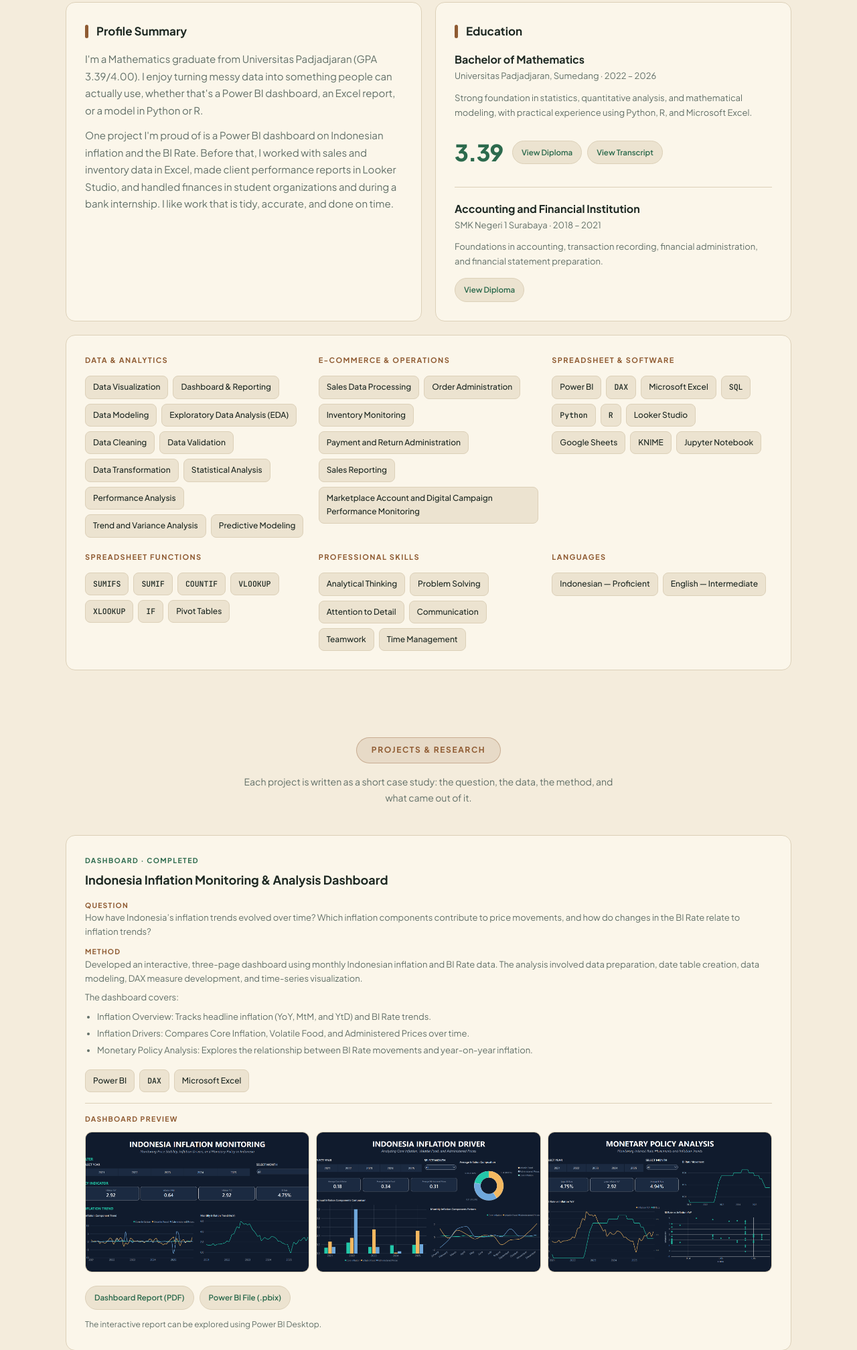
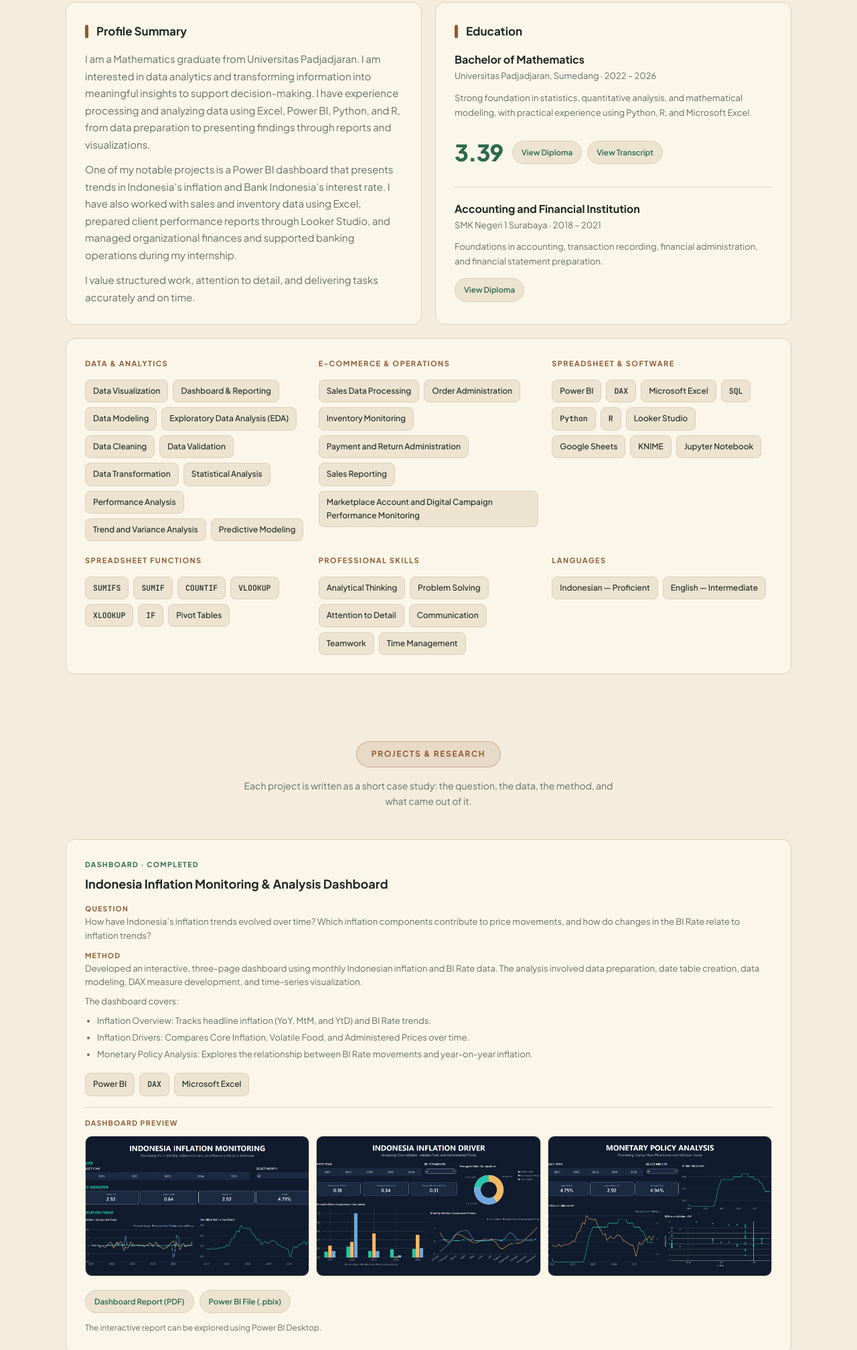
Before and after one commit to natasyapradini/portfolio, a plain HTML site: page index.htm in a window 1280 px wide. Shown: the part 980-2996 px from the top of the page at 67% size. Drawn offline with Linux system fonts and the light colour scheme.

Commit message:
Update index.htm

```diff
--- a/index.htm
+++ b/index.htm
@@ -248,8 +248,9 @@ footer .wrap{display:flex;justify-content:space-between;gap:16px;flex-wrap:wrap}
   <div class="two-col reveal">
     <div class="card">
       <div class="card-title" data-i18n="profile_title">Profile Summary</div>
-      <p data-i18n="profile_1">I'm a Mathematics graduate from Universitas Padjadjaran (GPA 3.39/4.00). I enjoy turning messy data into something people can actually use, whether that's a Power BI dashboard, an Excel report, or a model in Python or R.</p>
-      <p data-i18n="profile_2">One project I'm proud of is a Power BI dashboard on Indonesian inflation and the BI Rate. Before that, I worked with sales and inventory data in Excel, made client performance reports in Looker Studio, and handled finances in student organizations and during a bank internship. I like work that is tidy, accurate, and done on time.</p>
+      <p data-i18n="profile_1">I am a Mathematics graduate from Universitas Padjadjaran. I am interested in data analytics and transforming information into meaningful insights to support decision-making. I have experience processing and analyzing data using Excel, Power BI, Python, and R, from data preparation to presenting findings through reports and visualizations.</p>
+      <p data-i18n="profile_2">One of my notable projects is a Power BI dashboard that presents trends in Indonesia’s inflation and Bank Indonesia’s interest rate. I have also worked with sales and inventory data using Excel, prepared client performance reports through Looker Studio, and managed organizational finances and supported banking operations during my internship.</p>
+      <p data-i18n="profile_3">I value structured work, attention to detail, and delivering tasks accurately and on time.</p>
     </div>
     <div class="card">
       <div class="card-title" data-i18n="edu_title">Education</div>
@@ -568,8 +569,9 @@ const T = { id: {
   btn_contact:"Hubungi Saya",btn_projects:"Lihat Proyek",
   stat1:"Hak cipta terdaftar (HKI)",stat2:"Publikasi ilmiah",stat3:"Dashboard Power BI (3 halaman)",
   about_pill:"Tentang Saya",profile_title:"Ringkasan Profil",
-  profile_1:"Saya lulusan Matematika Universitas Padjadjaran (IPK 3,39/4,00). Saya suka mengubah data yang berantakan jadi sesuatu yang berguna, entah itu dashboard Power BI, laporan Excel, atau model di Python dan R.",
-  profile_2:"Salah satu proyek yang saya banggakan adalah dashboard Power BI tentang inflasi Indonesia dan BI Rate. Sebelumnya saya biasa mengolah data penjualan dan stok di Excel, membuat laporan performa klien di Looker Studio, dan mengurus keuangan di organisasi kampus serta saat magang di bank. Saya suka kerja yang rapi, akurat, dan selesai tepat waktu.",
+  profile_1:"Saya merupakan lulusan S1 Matematika Universitas Padjadjaran. Saya memiliki ketertarikan pada bidang analisis data dan pengolahan informasi untuk mendukung pengambilan keputusan. Saya terbiasa mengolah dan menganalisis data menggunakan Excel, Power BI, Python, dan R, mulai dari proses pengolahan data hingga penyajian hasil analisis dalam bentuk laporan dan visualisasi.",
+  profile_2:"Salah satu proyek yang pernah saya kerjakan adalah dashboard Power BI yang menyajikan perkembangan inflasi Indonesia dan BI Rate. Selain itu, saya memiliki pengalaman mengolah data penjualan dan persediaan menggunakan Excel, menyusun laporan performa klien melalui Looker Studio, serta mengelola keuangan organisasi dan mendukung kegiatan operasional selama magang di perbankan.",
+  profile_3:"Saya terbiasa bekerja secara terstruktur, teliti, dan bertanggung jawab dalam menyelesaikan pekerjaan sesuai tenggat waktu.",
   edu_title:"Pendidikan",edu_name:"Sarjana Matematika",skl:"Lihat Ijazah",transcript:"Lihat Transkrip",
   edu_p:"Fondasi kuat dalam statistika, analisis kuantitatif, dan pemodelan matematika, dengan pengalaman praktik memakai Python, R, dan Microsoft Excel.",
   edu2_name:"Akuntansi dan Keuangan Lembaga",edu2_p:"Dasar akuntansi, pencatatan transaksi, administrasi keuangan, dan penyusunan laporan keuangan.",
```
